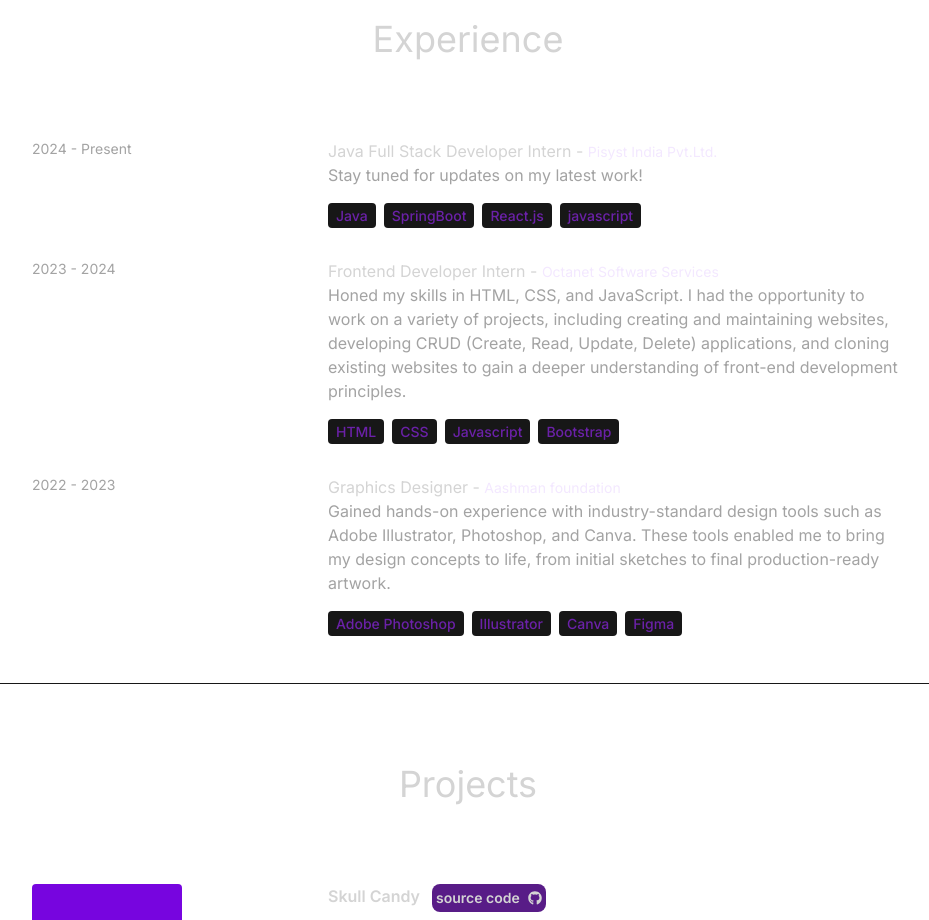
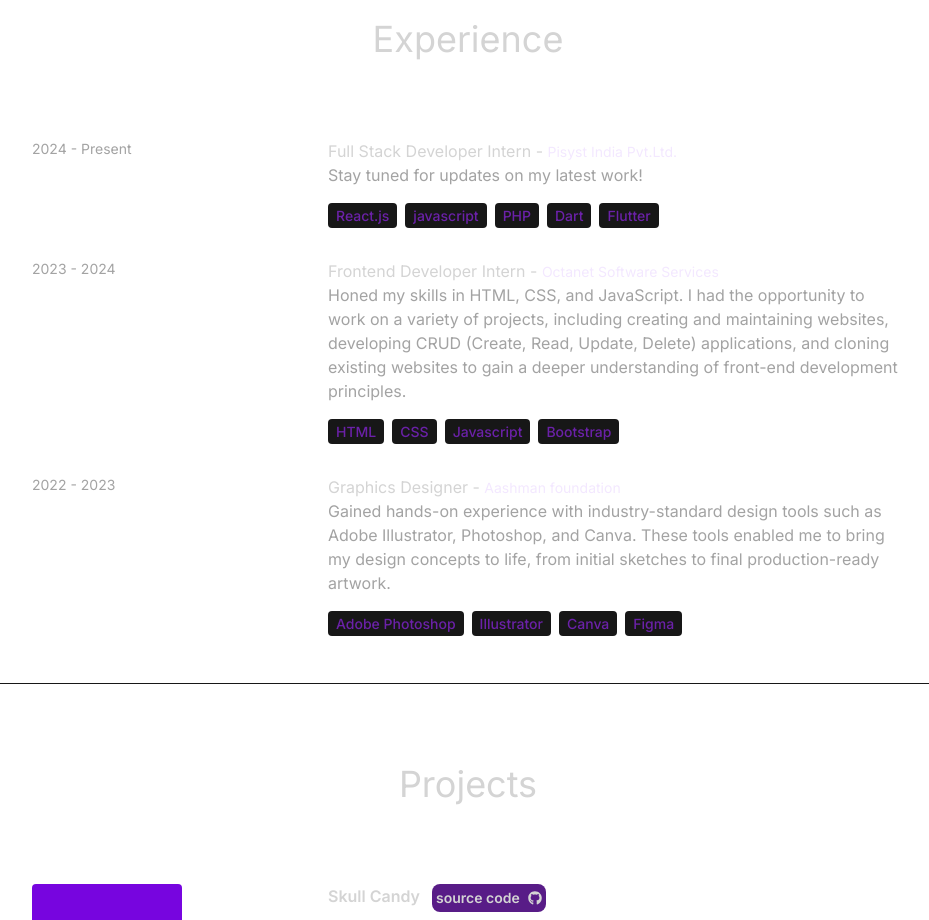
Before and after one commit to vikrant-27/myPortfolio, a React (Vite) app: page / in a window 1280 px wide. Shown: the part 2080-3000 px from the top of the page, without its empty margins (172-1101 px from the left). Built offline with nearby package versions, Linux system fonts and the light colour scheme; a web font is replaced by a local one.

Commit message:
exp  update

```diff
--- a/src/constants/index.js
+++ b/src/constants/index.js
@@ -11,10 +11,10 @@ export const ABOUT_TEXT = `I am a dedicated and versatile Full Stack Developer w
 export const EXPERIENCES = [
   {
     year: "2024 - Present",
-    role: "Java Full Stack Developer Intern",
+    role: "Full Stack Developer Intern",
     company: "Pisyst India Pvt.Ltd.",
     description: `Stay tuned for updates on my latest work!`,
-    technologies: ["Java", "SpringBoot", "React.js", "javascript"],
+    technologies: [ "React.js","javascript","PHP","Dart","Flutter"],
   },
   {
     year: "2023 - 2024",
```
